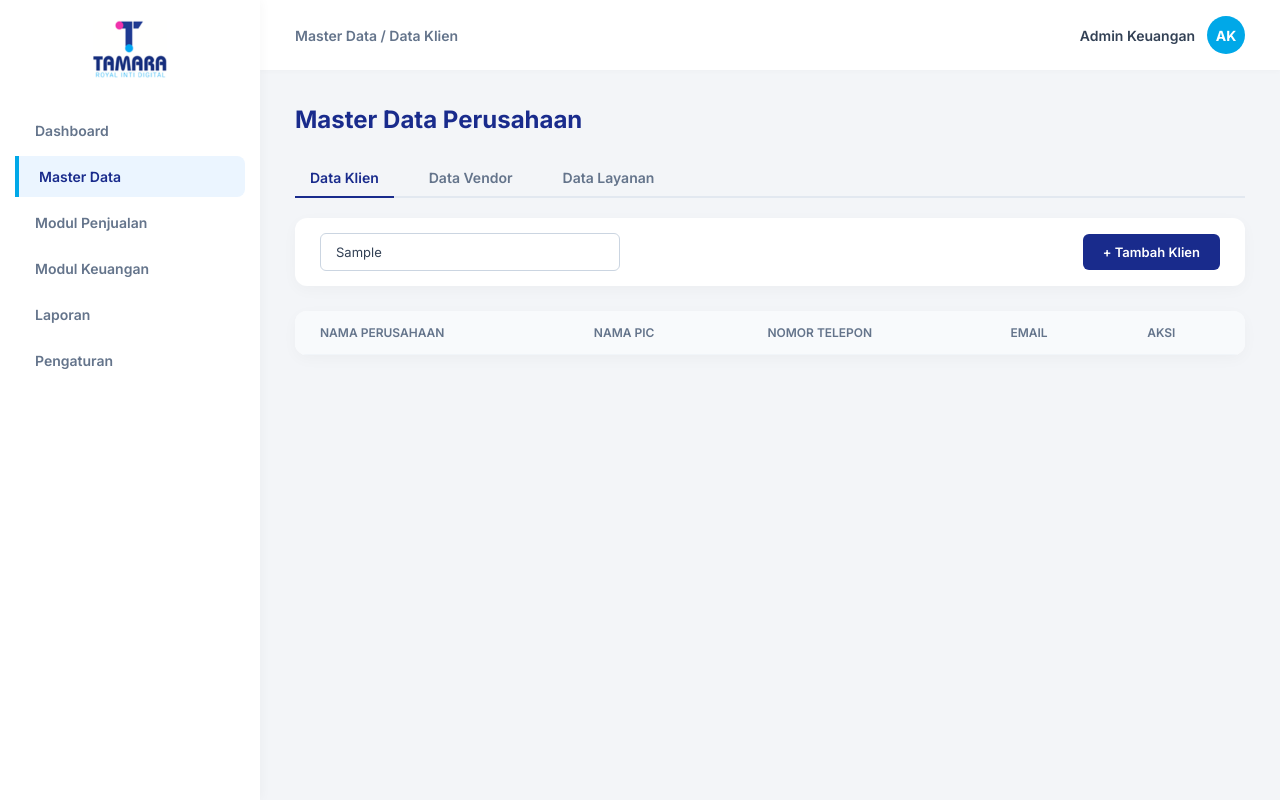
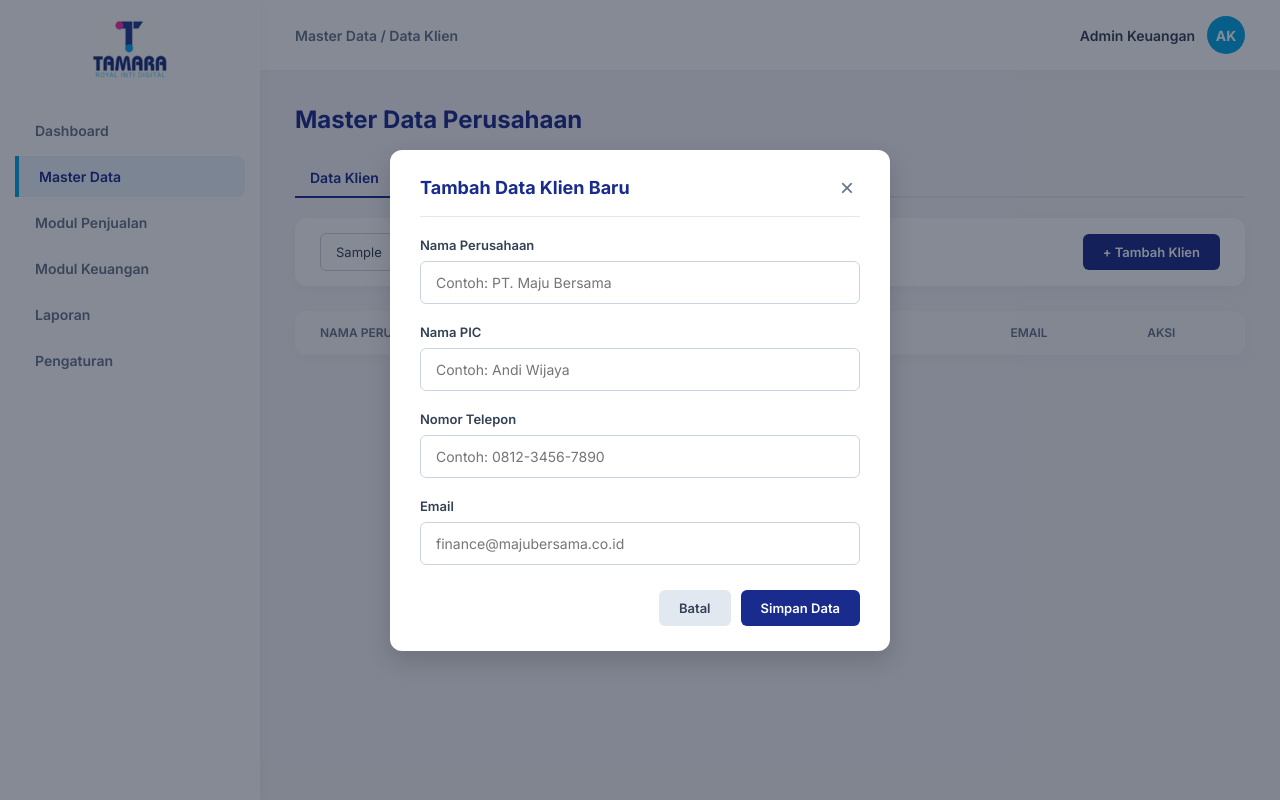
Before and after one commit to ianlabs09/tamara-finance-app, a plain HTML site: page master-data.html in a window 1280 px wide. Both pictures are taken after typing "Sample" into the empty fields and a click on the button "+ Tambah Klien". Drawn offline with Linux system fonts and the light colour scheme.

Commit message:
feat: add modal dialog and dynamic row insertion for client data

```diff
--- a/assets/css/style.css
+++ b/assets/css/style.css
@@ -642,3 +642,70 @@ tr:hover {
     color: #ffffff;
     border-color: var(--primary-blue);
 }
+
+/* 13. MODAL POP-UP DIALOG (Form Tambah Data) */
+
+.modal-overlay {
+    position: fixed;
+    inset: 0;
+    background-color: rgba(15, 23, 42, 0.5);
+    display: none;
+    align-items: center;
+    justify-content: center;
+    z-index: 1000;
+    padding: 20px;
+}
+
+.modal-overlay.active {
+    display: flex;
+}
+
+.modal-box {
+    background-color: #ffffff;
+    width: 100%;
+    max-width: 500px;
+    border-radius: 12px;
+    padding: 25px 30px;
+    box-shadow: 0 10px 25px rgba(0, 0, 0, 0.15);
+}
+
+.modal-header {
+    display: flex;
+    justify-content: space-between;
+    align-items: center;
+    margin-bottom: 20px;
+    padding-bottom: 15px;
+    border-bottom: 1px solid var(--border-color);
+}
+
+.modal-title {
+    font-size: 18px;
+    font-weight: 700;
+    color: var(--primary-blue);
+    margin: 0;
+}
+
+.modal-close {
+    background: none;
+    border: none;
+    font-size: 24px;
+    line-height: 1;
+    color: var(--text-muted);
+    cursor: pointer;
+}
+
+.modal-close:hover {
+    color: var(--danger-red);
+}
+
+.modal-footer {
+    display: flex;
+    justify-content: flex-end;
+    gap: 10px;
+    margin-top: 25px;
+}
+
+.btn-cancel {
+    background-color: #e2e8f0;
+    color: var(--text-main);
+}
--- a/assets/js/script.js
+++ b/assets/js/script.js
@@ -33,9 +33,8 @@ document.addEventListener('DOMContentLoaded', function() {
         const container = bar.closest('.tab-content') || bar.closest('.content-area');
         if (!container) return;
 
-        const tableRows = container.querySelectorAll('tbody tr');
-
         function filterTable() {
+            const tableRows = container.querySelectorAll('tbody tr');
             const keyword = searchInput ? searchInput.value.toLowerCase().trim() : '';
             const selectedStatus = (filterSelect && filterSelect.id !== 'filter-month')
                 ? filterSelect.value.toLowerCase()
@@ -63,4 +62,75 @@ document.addEventListener('DOMContentLoaded', function() {
             filterSelect.addEventListener('change', filterTable);
         }
     });
+    // 3. LOGIKA MODAL POP-UP & SIMULASI TAMBAH DATA KLIEN
+    const modalTriggers = document.querySelectorAll('[data-modal]');
+    const modalOverlays = document.querySelectorAll('.modal-overlay');
+
+    modalTriggers.forEach(function (trigger) {
+        trigger.addEventListener('click', function () {
+            const modalId = trigger.getAttribute('data-modal');
+            const targetModal = document.getElementById(modalId);
+            if (targetModal) {
+                targetModal.classList.add('active');
+            }
+        });
+    });
+
+    modalOverlays.forEach(function (overlay) {
+        const closeBtn = overlay.querySelector('.modal-close');
+        const cancelBtn = overlay.querySelector('.btn-cancel');
+
+        if (closeBtn) {
+            closeBtn.addEventListener('click', function () {
+                overlay.classList.remove('active');
+            });
+        }
+
+        if (cancelBtn) {
+            cancelBtn.addEventListener('click', function () {
+                overlay.classList.remove('active');
+            });
+        }
+
+        overlay.addEventListener('click', function (e) {
+            if (e.target === overlay) {
+                overlay.classList.remove('active');
+            }
+        });
+    });
+
+    const formKlien = document.getElementById('form-tambah-klien');
+    if (formKlien) {
+        formKlien.addEventListener('submit', function (e) {
+            e.preventDefault();
+
+            const namaPerusahaan = document.getElementById('input-nama-perusahaan').value.trim();
+            const namaPic = document.getElementById('input-nama-pic').value.trim();
+            const telepon = document.getElementById('input-telepon').value.trim();
+            const email = document.getElementById('input-email').value.trim();
+
+            const tbodyKlien = document.querySelector('#tab-klien tbody');
+            if (tbodyKlien) {
+                const newRow = `
+                    <tr>
+                        <td class="ref-code">${namaPerusahaan}</td>
+                        <td>${namaPic}</td>
+                        <td>${telepon}</td>
+                        <td>${email}</td>
+                        <td>
+                            <span class="action-link">Edit</span>
+                            <span class="action-link text-danger">Hapus</span>
+                        </td>
+                    </tr>
+                `;
+                tbodyKlien.insertAdjacentHTML('beforeend', newRow);
+            }
+
+            formKlien.reset();
+            const modalKlien = document.getElementById('modal-klien');
+            if (modalKlien) {
+                modalKlien.classList.remove('active');
+            }
+        });
+    }
 });
--- a/master-data.html
+++ b/master-data.html
@@ -56,7 +56,7 @@
             <div id="tab-klien" class="tab-content active">
                 <div class="action-bar">
                     <input type="text" class="search-input" placeholder="Cari Nama Perusahaan atau PIC...">
-                    <button type="button" class="btn btn-primary">+ Tambah Klien</button>
+                    <button type="button" class="btn btn-primary" data-modal="modal-klien">+ Tambah Klien</button>
                 </div>
 
                 <div class="table-container">
@@ -144,7 +144,7 @@
                                 <th>Nama Layanan / Produk</th>
                                 <th>Satuan</th>
                                 <th>Harga Standar</th>
-                                <th>aksi</th>
+                                <th>Aksi</th>
                             </tr>
                         </thead>
                         <tbody>
@@ -168,6 +168,44 @@
     </main>
 
 
+    <!-- MODAL POP-UP: TAMBAH KLIEN -->
+     <div id="modal-klien" class="modal-overlay">
+        <div class="modal-box">
+            <div class="modal-header">
+                <h2 class="modal-title">Tambah Data Klien Baru</h2>
+                <button type="button" class="modal-close">&times;</button>
+            </div>
+
+            <form id="form-tambah-klien">
+                <div class="form-group">
+                    <label for="input-nama-perusahaan" class="form-label">Nama Perusahaan</label>
+                    <input type="text" id="input-nama-perusahaan" class="form-control" placeholder="Contoh: PT. Maju Bersama" required>
+                </div>
+
+                <div class="form-group">
+                    <label for="input-nama-pic" class="form-label">Nama PIC</label>
+                    <input type="text" id="input-nama-pic" class="form-control" placeholder="Contoh: Andi Wijaya" required>
+                </div>
+
+                <div class="form-group">
+                    <label for="input-telepon" class="form-label">Nomor Telepon</label>
+                    <input type="text" id="input-telepon" class="form-control" placeholder="Contoh: 0812-3456-7890" required>
+                </div>
+
+                <div class="form-group">
+                    <label for="input-email" class="form-label">Email</label>
+                    <input type="email" id="input-email" class="form-control" placeholder="finance@majubersama.co.id" required>
+                </div>
+
+                <div class="modal-footer">
+                    <button type="button" class="btn btn-cancel">Batal</button>
+                    <button type="submit" class="btn btn-primary">Simpan Data</button>
+                </div>
+            </form>
+        </div>
+     </div>
+
+
 
     <script src="assets/js/script.js"></script>
 </body>
```
